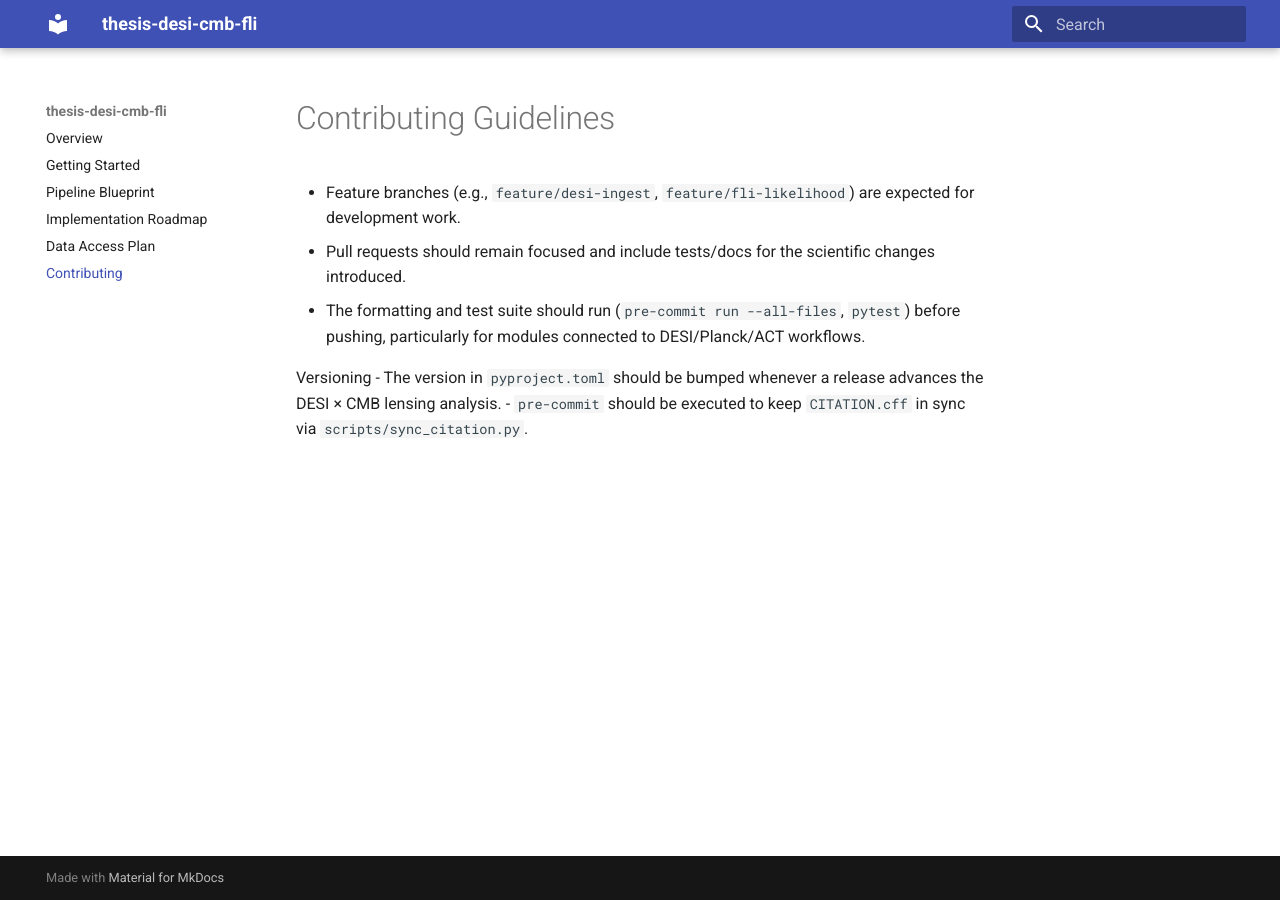
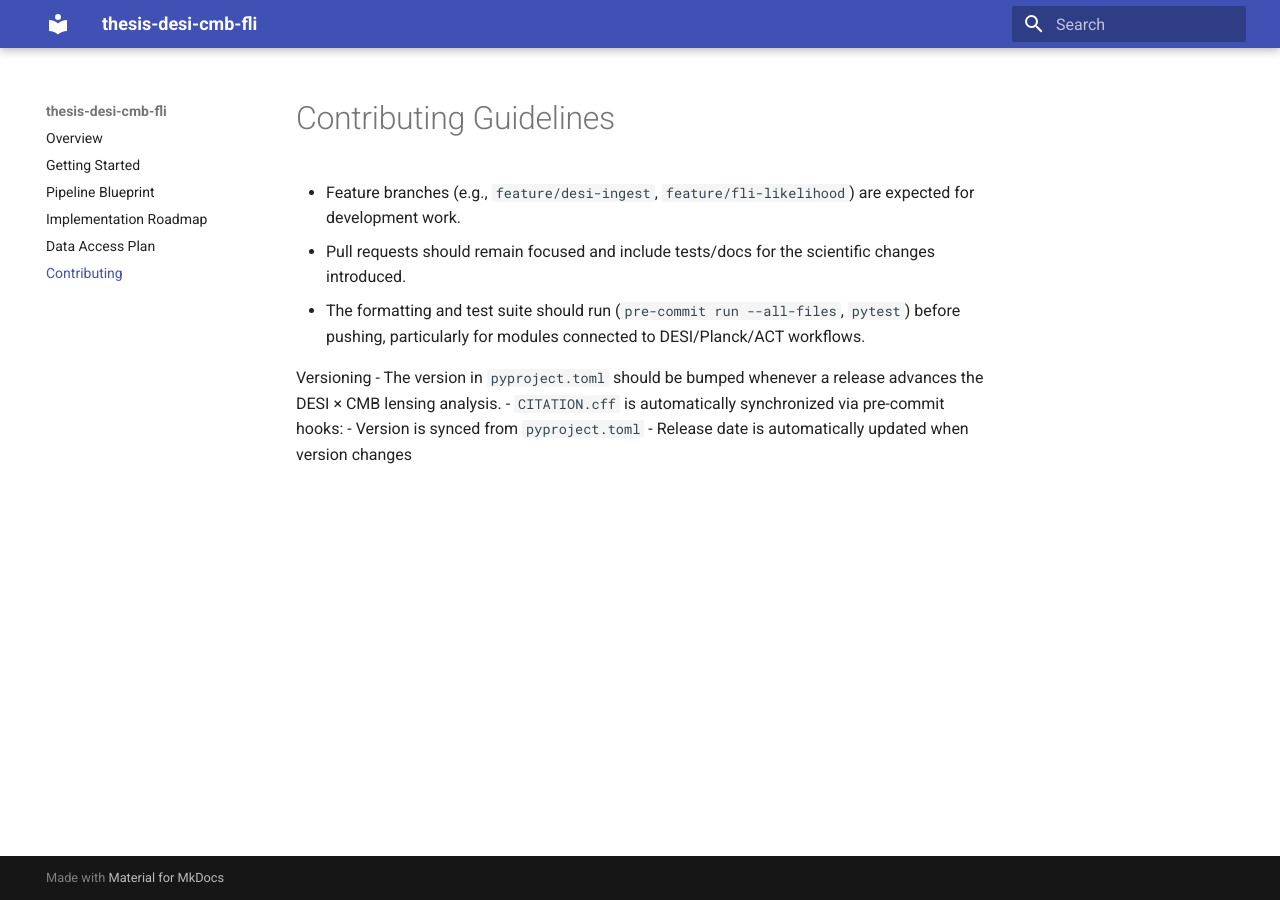
Before and after one commit to Joletaxi19/thesis-desi-cmb-fli, an MkDocs documentation site: the page built from docs/contributing.md, in a window 1280 px wide. Built offline with MkDocs 1.6.1 and Material for MkDocs 9.7.7, drawn with Linux system fonts in a browser that asks for light colours.

Commit message:
Refactor project structure and documentation
- Update .gitignore to remove figures directory exclusions
- Modify pre-commit configuration to sync CITATION.cff without --update-date flag
- Revise CONTRIBUTING.md to clarify CITATION.cff synchronization process
- Enhance figures/README.md for better clarity on figure documentation
- Simplify sync_citation.py by removing the --update-date option
- Clean up __init__.py by removing unnecessary comments and fallback logic
- Remove unused utils/__init__.py file
- Streamline conftest.py by eliminating sys.path manipulation comments

```diff
--- a/.pre-commit-config.yaml
+++ b/.pre-commit-config.yaml
@@ -17,7 +17,7 @@
     hooks:
       - id: sync-citation
         name: Sync CITATION.cff with pyproject
-        entry: python scripts/sync_citation.py --update-date
+        entry: python scripts/sync_citation.py
         language: python
         additional_dependencies: [pyyaml, tomli]
         pass_filenames: false
--- a/CONTRIBUTING.md
+++ b/CONTRIBUTING.md
@@ -11,5 +11,6 @@
 Versioning
 - The version in `pyproject.toml` should be bumped whenever a release advances
   the DESI × CMB lensing analysis.
-- `pre-commit` should be executed to keep `CITATION.cff` in sync via
-  `scripts/sync_citation.py`.
+- `CITATION.cff` is automatically synchronized via pre-commit hooks:
+  - Version is synced from `pyproject.toml`
+  - Release date is automatically updated when version changes
```
Also changed, not shown: figures/README.md (+6 -5 lines), src/desi_cmb_fli/__init__.py (+3 -15 lines), 4 other files.
